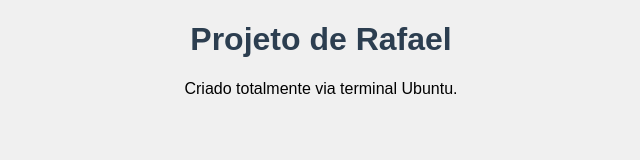
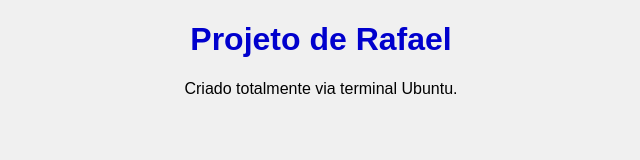
Before and after one commit to Rafael-Parras/Ubuntu, a plain HTML site: page index.html in a window 1280 px wide. Shown: the whole page, without its empty margins (319-959 px from the left). Drawn offline with Linux system fonts and the light colour scheme.

Commit message:
Update style.css

```diff
--- a/css/style.css
+++ b/css/style.css
@@ -3,4 +3,4 @@ background-color: #f0f0f0;
 font-family: Arial;
 text-align: center;
 }
-h1 { color: #2c3e50;}
+h1 { color: #0000CD;}
```
